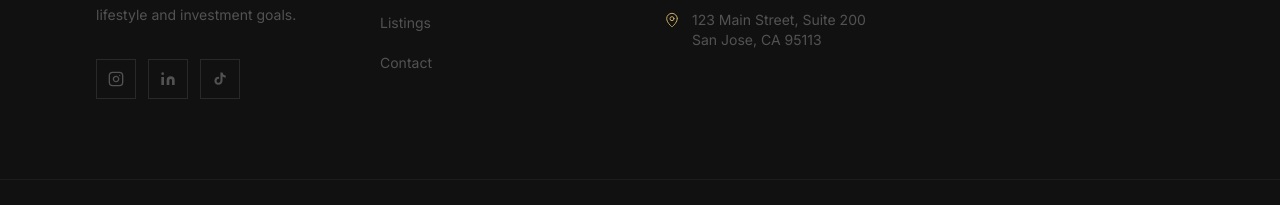
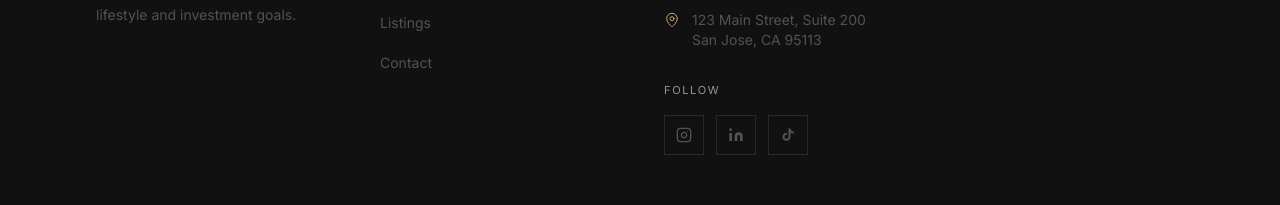
Before and after one commit to theresalehomes/website, a Next.js app: page / in a window 1280 px wide. Shown: the part 8022-8227 px from the top of the page. Built offline with nearby package versions, Linux system fonts and the light colour scheme.

Commit message:
moved the Instagram, LinkedIn, and TikTok icons into the footer’s Contact section in src/components/Footer.tsx

```diff
--- a/src/components/Footer.tsx
+++ b/src/components/Footer.tsx
@@ -58,20 +58,6 @@ export default function Footer() {
               the perfect property that matches your lifestyle and investment
               goals.
             </p>
-            <div className="flex gap-3">
-              {socialLinks.map((social) => (
-                <a
-                  key={social.label}
-                  href={social.href}
-                  aria-label={social.label}
-                  target="_blank"
-                  rel="noreferrer"
-                  className="w-10 h-10 border border-white/10 flex items-center justify-center text-gray-600 hover:border-gold hover:text-gold transition-all duration-300"
-                >
-                  {social.svg}
-                </a>
-              ))}
-            </div>
           </div>
 
           {/* Quick Links */}
@@ -120,6 +106,25 @@ export default function Footer() {
                 </span>
               </div>
             </div>
+            <div className="mt-8">
+              <p className="text-[11px] uppercase tracking-[0.15em] text-white/55 mb-4">
+                Follow
+              </p>
+              <div className="flex gap-3">
+                {socialLinks.map((social) => (
+                  <a
+                    key={social.label}
+                    href={social.href}
+                    aria-label={social.label}
+                    target="_blank"
+                    rel="noreferrer"
+                    className="w-10 h-10 border border-white/10 flex items-center justify-center text-gray-600 hover:border-gold hover:text-gold transition-all duration-300"
+                  >
+                    {social.svg}
+                  </a>
+                ))}
+              </div>
+            </div>
           </div>
 
           {/* Hours */}
```
